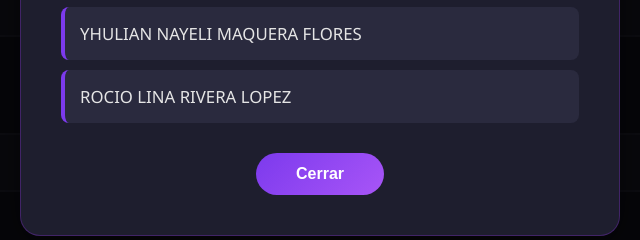
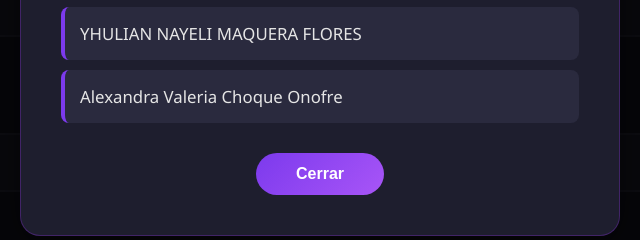
Before and after one commit to Mecro-yair/Pagina-de-una-calculadora-matematica, a plain HTML site: page index.html in a window 1280 px wide. Both pictures are taken after a click on the button "Créditos". Shown: the part 447-687 px from the top of the page, 320-960 px from the left. Drawn offline with Linux system fonts and the light colour scheme.

Commit message:
Update 4.4.1.2 index.html

```diff
--- a/index.html
+++ b/index.html
@@ -293,7 +293,7 @@
                 <li>DANNY YAIR LUQUE PARI</li>
                 <li>WESLEY RIVALDO LAURA CHOQUEJAHUA</li>
                 <li>YHULIAN NAYELI MAQUERA FLORES</li>
-                <li>ROCIO LINA RIVERA LOPEZ</li>
+                <li>Alexandra Valeria Choque Onofre</li>
             </ul>
             <button class="credits-close" onclick="toggleCredits()">Cerrar</button>
         </div>
```
